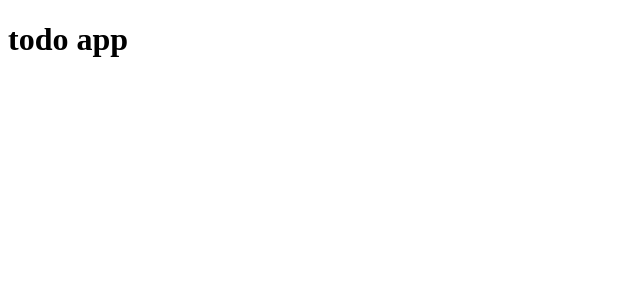
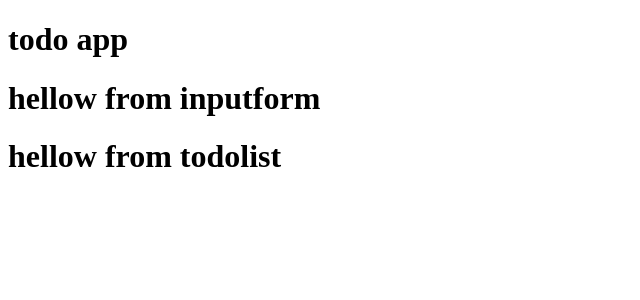
Before and after one commit to beiweitemderbeste/todo-app, a React (Vite) app: page / in a window 1280 px wide. Shown: the top 300 px of the page, without its empty margins (0-640 px from the left). Built offline with nearby package versions, Linux system fonts and the light colour scheme.

Commit message:
creating basic components and linking them

```diff
--- a/src/App.jsx
+++ b/src/App.jsx
@@ -1,9 +1,13 @@
 import "./App.css";
+import InputForm from "./components/InputForm";
+import TodoList from "./components/TodoList";
 
 function App() {
   return (
     <>
       <h1>todo app</h1>
+      <InputForm />
+      <TodoList />
     </>
   );
 }
--- /dev/null
+++ b/src/components/InputForm.jsx
@@ -0,0 +1,7 @@
+export default function InputForm() {
+  return (
+    <>
+      <h1>hellow from inputform</h1>
+    </>
+  )
+}
--- /dev/null
+++ b/src/components/TodoList.jsx
@@ -0,0 +1,7 @@
+export default function TodoList() {
+  return (
+    <>
+    <h1>hellow from todolist</h1>
+    </>
+  )
+}
```
Also changed, not shown: 1 other file (tests, documents, lock files or other folders).
